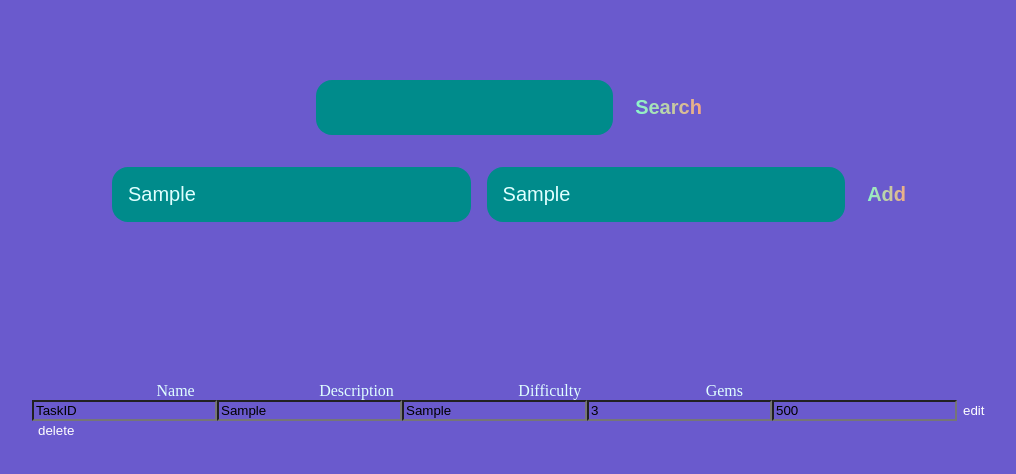
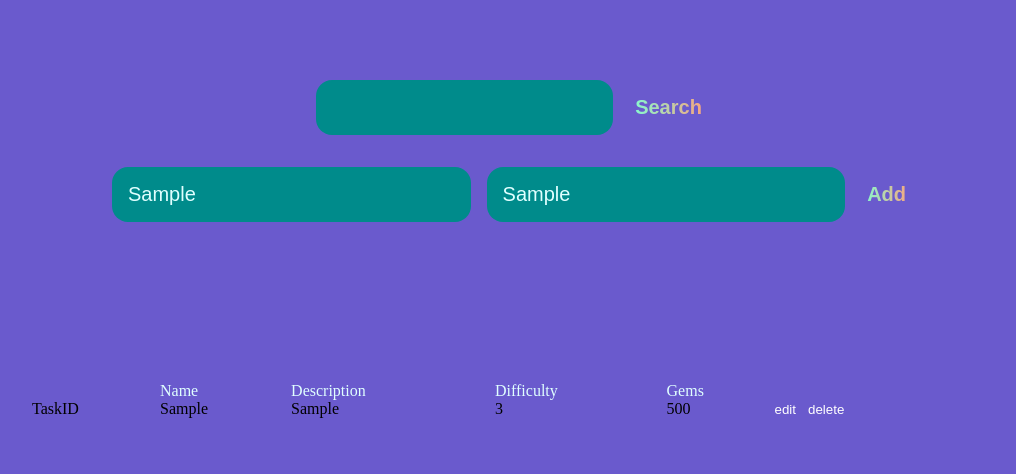
Before and after one commit to Pavel4en/GUGO, a React (Create React App) app in the folder react-app/: page / in a window 1280 px wide. Both pictures are taken after typing "Sample", "Sample" into the empty fields and a click on the button "Add". Shown: the top 474 px of the page, without its empty margins (128-1144 px from the left). Built offline with nearby package versions, Linux system fonts and the light colour scheme.

Commit message:
table fix

```diff
--- a/react-app/src/todo.tsx
+++ b/react-app/src/todo.tsx
@@ -1,4 +1,4 @@
-import React, {useState} from 'react';
+import React, {Fragment, useState} from 'react';
 import styled, {createGlobalStyle} from 'styled-components'
 
 
@@ -6,7 +6,6 @@ const Global = createGlobalStyle`
   * {
     margin: 0;
     box-sizing: border-box;
-transition: .0.8s ease-in-out;
 
     --dark: #20B2AA;
     --darker: #008B8B;
@@ -80,7 +79,7 @@ interface IAddTask {
     addTask: (task: JSX.Element) => void
 }
 
-const TaskManageBar = ({addTask}: {addTask: (task: JSX.Element) => void}) => {
+const TaskManageBar = ({addTask}: { addTask: (task: JSX.Element) => void }) => {
     return (
         <StyleTaskManageBar>
             <TaskSearchForm/>
@@ -187,27 +186,28 @@ const TaskSearchForm = () => {
 }
 
 
-
-
-
-const StyleTaskList = styled.div`
+const StyleTaskTable = styled.div`
   max-height: 100%;
+  width: 100%;
   display: table;
-width: 100%;
 `
 
-const StyleTaskListHeader = styled.div`
-display: flex;
-justify-content: space-between;
-color: var(--light);
+const StyleTaskTableRow = styled.div`
+  display: table-row;
 `
 
-const StyleTableCell = styled.div`
+const StyleTaskTableCell = styled.div`
   display: table-cell;
 `
 
 
-const StyleTaskListBody = styled.div`
+const StyleTaskListHeader = styled.div`
+  display: table-row;
+  color: var(--light);
+`
+
+
+const StyleTaskListBody = styled(Fragment)`
 `
 
 interface ITasksArr {
@@ -217,28 +217,27 @@ interface ITasksArr {
 const TaskList = ({tasksList}: ITasksArr) => {
     console.log(tasksList[0]);
     return (
-        <StyleTaskList>
+        <StyleTaskTable>
             <StyleTaskListHeader>
-                    <StyleTableCell/>
-                    <StyleTableCell>Name</StyleTableCell>
-                    <StyleTableCell>Description</StyleTableCell>
-                    <StyleTableCell>Difficulty</StyleTableCell>
-                    <StyleTableCell>Gems</StyleTableCell>
-                    <StyleTableCell/>
-                    <StyleTableCell/>
+                <StyleTaskTableCell/>
+                <StyleTaskTableCell>Name</StyleTaskTableCell>
+                <StyleTaskTableCell>Description</StyleTaskTableCell>
+                <StyleTaskTableCell>Difficulty</StyleTaskTableCell>
+                <StyleTaskTableCell>Gems</StyleTaskTableCell>
+                <StyleTaskTableCell/>
             </StyleTaskListHeader>
-            <StyleTaskListBody> {tasksList} </StyleTaskListBody>
-        </StyleTaskList>
+            {tasksList}
+        </StyleTaskTable>
     );
 }
 
-const StyleTaskListElement = styled.div`
-// font-size: 2rem;
+const StyleTaskListElement = styled(Fragment)`
+  font-size: 2rem;
 
 
 `
 
-const StyleContent = styled.div`
+const StyleContent = styled(Fragment)`
 
 `
 
@@ -254,6 +253,18 @@ const StyleAction = styled.div`
 
 `
 
+const SpanTextbox = ({contentEditable, value = ''}: { contentEditable: boolean, value: string }) => {
+    return (
+        <StyleTaskTableCell>
+            <span className="input" role="textbox" contentEditable={contentEditable}>{value}</span>
+        </StyleTaskTableCell>
+    );
+}
+
+const StyleSpan = styled(SpanTextbox)`
+`
+
+
 interface ITaskListElement {
     initTaskName: string,
     initTaskDescription: string,
@@ -266,17 +277,21 @@ const TaskListEntry = ({initTaskName, initTaskDescription, initTaskID}: ITaskLis
     const [taskDescription, setTaskDescription] = useState(initTaskDescription);
 
     return (
+        <StyleTaskTableRow>
             <StyleTaskListElement>
                 <StyleContent>
-                    <input type="text" className="text" value={taskID} readOnly/>
-                    <input type="text" className="text" value={taskName} readOnly/>
-                    <input type="text" className="text" value={taskDescription} readOnly/>
-                    <input type="text" className="text" value='3' readOnly/>
-                    <input type="text" className="text" value='500' readOnly/>
+                    <StyleSpan contentEditable={false} value={taskID}/>
+                    <StyleSpan contentEditable={false} value={taskName}/>
+                    <StyleSpan contentEditable={false} value={taskDescription}/>
+                    <StyleSpan contentEditable={false} value='3'/>
+                    <StyleSpan contentEditable={false} value='500'/>
+                </StyleContent>
+                <StyleAction>
                     <StyleEdit> edit </StyleEdit>
                     <StyleDelete> delete </StyleDelete>
-                </StyleContent>
+                </StyleAction>
             </StyleTaskListElement>
+        </StyleTaskTableRow>
     );
 }
 
```
Lines whose indentation alone changed are shown as unchanged.
